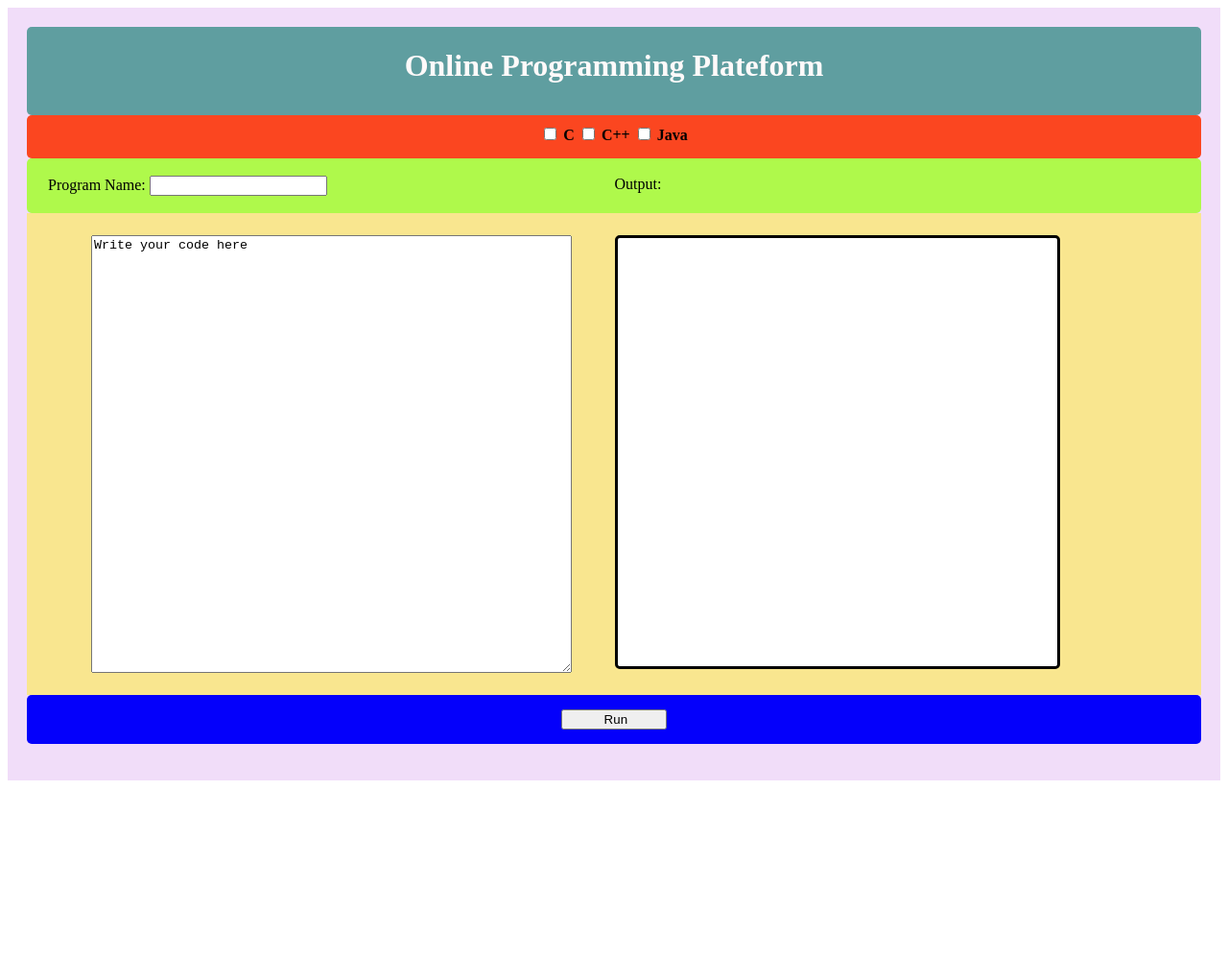
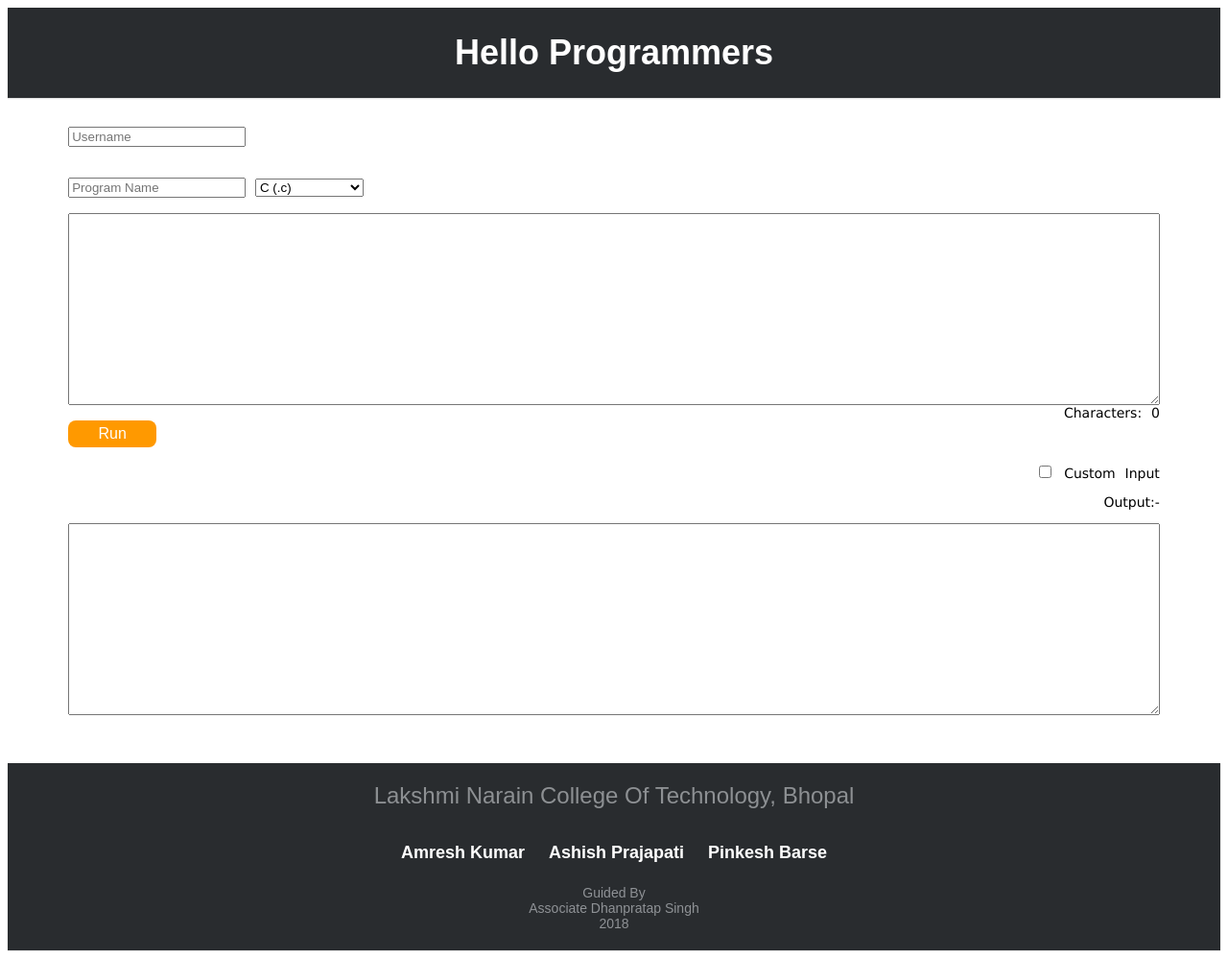
Before and after one commit to AmreshPrajapati/projectwebsite, a plain HTML site: page index.html in a window 1280 px wide. Shown: the whole page at 96% size. Before the commit the page ends 821 px from the top, so only its background shows below. Drawn offline with nearby package versions, Linux system fonts and the light colour scheme.

Commit message:
index styles script

```diff
--- a/index.html
+++ b/index.html
@@ -1,40 +1,71 @@
 <html>
+  <head><title>Online Compiler</title>
+    <link rel="stylesheet" href="styles.css">
 
-<head>
-	<title>LNCT Progect</title>
-</head>
-<link rel="stylesheet" href="style.css">
+  </head>
+  <body>
+    <div>
+    <footer class="header-basic-centered">
 
-<body>
-	<div class="main_container">
-		<div class="areatitle">
-			<h1><center>Online Programming Plateform</center></h1>
-		</div>
-		<div class="arealang">
-			<input type="checkbox" name="c" value="c" /><b> C
-			<input type="checkbox" name="c++" /> C++
-			<input type="checkbox" name="java" value="java" /> Java</b>
-		</div>
-		<div class="areaname">
-			<div>
-				<p style="margin-left: 20px;">Program Name: <input type="text" name="name" /></p>
-			</div>
-			<div>
-				<p> Output: </p>
-			</div>
-		</div>
-		<div class="areaio">
-			<div>
-				<textarea class="foo" rows="30" cols="60">Write your code here</textarea>
-			</div>
-			<div>
-				<div class="output"></div>
-			</div>
-		</div>
-		<div class="arearun">
-			<input type="submit" value="          Run         " height="30" />
-		</div>
-		<br>
-</body>
+  <h1 align="center">Hello Programmers</h1>
 
+    			<!-- <p class="footer-company-name">2018</p> -->
+
+    	</footer>
+  </div>
+
+
+
+    <div id="content">
+	<input type="text" placeholder="Username" id="username">
+	</br></br></br>
+	<input type="text" placeholder="Program Name" id="prog_name">
+	<select id="LanguageSelected">
+        	<option value="C">C  (.c)</option>
+       		<option value="C++">C++  (.cpp)</option>
+        	<option value="Java">Java  (.java)</option>
+        	<option value="Python">Python2.7  (.py)</option>
+	</select>
+
+
+    </br></br>
+    <textarea id ="postText" rows=10 cols=50></textarea>
+    <span id="charCounter">Characters: 0</span>
+
+    <br/></br>
+      <input type="submit" value="   Run   " id="run" class="buttons">
+    </br></br>
+      <form id="form1" name="form1" method="post" action="" align="right">
+        <input name="checkbox" type="checkbox" id="checkbox" onchange="toggleTextArea();" value="1" text-align=right />
+        <label for="checkbox">Custom Input</label>
+        <!-- <label for="textfield2">dsfds</label> -->
+        <textarea class="ci" style="display: none;" name="textfield2" rows="8" id="textfield"></textarea>
+    </br>
+    <p>Output:-</p>
+      <textarea id ="output" rows=10 cols=50></textarea>
+      <!-- <span id="postIDreturned"></span> -->
+</div>
+<div>
+  <footer class="footer-basic-centered">
+
+  			<p class="footer-company-motto">Lakshmi Narain College Of Technology, Bhopal</p>
+
+  			<p class="footer-links">
+  				<a href="#">&nbsp;&nbsp;Amresh Kumar&nbsp;&nbsp;</a>
+
+  				<a href="#">&nbsp;&nbsp;Ashish Prajapati&nbsp;&nbsp;</a>
+
+  				<a href="#">&nbsp;&nbsp;Pinkesh Barse&nbsp;&nbsp;</a>
+
+  			</p>
+        <p class="footer-company-name">Guided By </p>
+        <p class="footer-company-name">Associate Dhanpratap Singh</p>
+  			<p class="footer-company-name">2018</p>
+
+  		</footer>
+
+</div>
+    <script src="scripts.js"></script>
+    <script type="text/javascript" src="https://ajax.googleapis.com/ajax/libs/jquery/1.6.0/jquery.min.js"></script>
+  </body>
 </html>
--- /dev/null
+++ b/scripts.js
@@ -0,0 +1,42 @@
+var API_ENDPOINT = "https://bhafzvkso6.execute-api.us-east-1.amazonaws.com/dev"
+
+document.getElementById("run").onclick = function() {
+
+  var inputData = {
+    "language": $('#LanguageSelected option:selected').val(),
+    "text": $('#postText').val(),
+    "username": $('#username').val(),
+    "prog_name": $('#prog_name').val()
+  };
+
+  $.ajax({
+    url: API_ENDPOINT,
+    type: 'POST',
+    data: JSON.stringify(inputData),
+    contentType: 'application/json; charset=utf-8',
+    success: function(response) {
+	    //alert(response);
+	//document.getElementById("postIDreturned").textContent = "Output: " + response;
+	//document.getElementById("postIDreturned").innerhtml = response;
+	document.getElementById("output").innerHTML = response;
+	    //window.alert(response);
+    },
+    error: function() {
+      alert("error");
+    }
+  });
+}
+function toggleTextArea() {
+	var theForm = document.form1;
+	var theCheck = theForm.checkbox;
+	var theTextArea = theForm.textfield;
+	if(theCheck.checked == true) {
+		theTextArea.style.display = "block";
+	} else {
+		theTextArea.style.display = "none";
+	}
+}
+document.getElementById("postText").onkeyup = function() {
+  var length = $(postText).val().length;
+  document.getElementById("charCounter").textContent = "Characters: " + length;
+}
--- /dev/null
+++ b/styles.css
@@ -0,0 +1,145 @@
+.buttons {
+	border : solid 0px #e6b215;
+	border-radius : 8px;
+	moz-border-radius : 8px;
+	font-size : 16px;
+	color : #ffffff;
+	padding : 5px 18px;
+	background-color : #FF9900;
+	cursor:pointer;
+}
+
+.buttons:hover {
+	background-color:#ffc477;
+}
+
+.buttons:active {
+	position:relative;
+	top:1px;
+}
+
+#newPost {
+	margin: 0 auto;
+	width: 90%;
+}
+
+#charCounter { float:right }
+
+textarea {
+  width:		100%;
+	height: 	15em;
+}
+.ci {
+  width:		100%;
+	height: 	5em;
+}
+
+#content {
+  width: 90% ;
+  margin-left: auto ;
+  margin-right: auto;
+	margin-bottom: 10px;
+	font-family:verdana, sans-serif;
+	word-spacing:4pt;
+	font-size:14px;
+}
+
+#posts {
+	font-weight:normal;
+	color:#000000;
+	word-spacing:4pt;
+	font-size:10px;
+	text-align:left;
+	font-family:verdana, sans-serif;
+	width: 90%;
+	margin: 0 auto;
+}
+
+#posts th {
+	background-color: #FF9900;
+	color: white;
+	padding: 8px;
+	border-bottom: 1px solid #ddd;
+}
+
+#posts td {
+	padding: 8px;
+	border-color: #666666;
+	background-color: #ffffff;
+	border-bottom: 1px solid #ddd;
+}
+
+.footer-basic-centered{
+	background-color: #292c2f;
+	box-shadow: 0 1px 1px 0 rgba(0, 0, 0, 0.12);
+	box-sizing: border-box;
+	width: 100%;
+	text-align: center;
+	font: normal 18px sans-serif;
+
+	padding: 20px;
+	margin-top: 50px;
+}
+.header-basic-centered{
+	background-color: #292c2f;
+	box-shadow: 0 1px 1px 0 rgba(0, 0, 0, 0.12);
+	box-sizing: border-box;
+	width: 100%;
+	text-align: center;
+	font: normal 18px sans-serif;
+
+	padding: 2px;
+	margin-bottom: 30px;
+	color: white;
+}
+.footer-basic-centered .footer-company-motto{
+	color:  #8d9093;
+	font-size: 24px;
+	margin: 0;
+}
+
+.footer-basic-centered .footer-company-name{
+	color:  #8f9296;
+	font-size: 14px;
+	margin: 0;
+}
+
+.footer-basic-centered .footer-links{
+	list-style: none;
+	font-weight: bold;
+	color:  #ffffff;
+	padding: 35px 0 23px;
+	margin: 0;
+}
+
+.footer-basic-centered .footer-links a{
+	display:inline-block;
+	text-decoration: none;
+	color: inherit;
+}
+
+/* If you don't want the footer to be responsive, remove these media queries */
+
+@media (max-width: 600px) {
+
+	.footer-basic-centered{
+		padding: 35px;
+	}
+
+	.footer-basic-centered .footer-company-motto{
+		font-size: 18px;
+	}
+
+	.footer-basic-centered .footer-company-name{
+		font-size: 12px;
+	}
+
+	.footer-basic-centered .footer-links{
+		font-size: 14px;
+		padding: 25px 0 20px;
+	}
+
+	.footer-basic-centered .footer-links a{
+		line-height: 1.8;
+	}
+}
```
